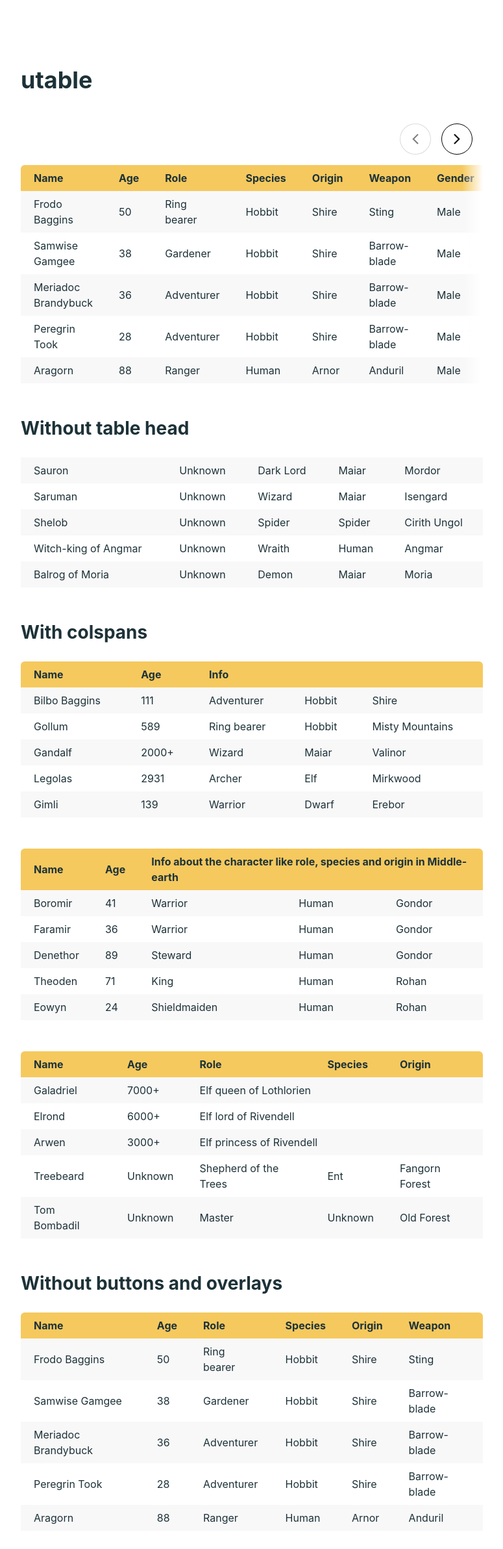
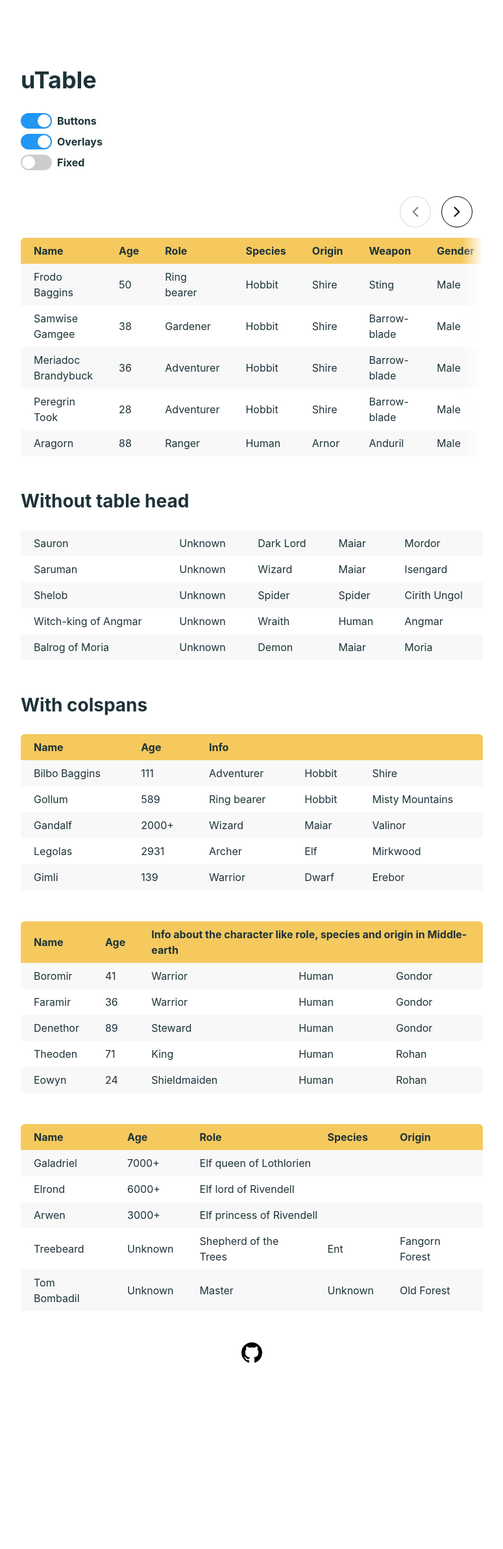
Before and after one commit to Schascha/utable, a website: page docs/index.html in a window 1280 px wide. Shown: the whole page at 65% size, without its empty margins (252-1027 px from the left). After the commit the page ends 2200 px from the top, so only its background shows below. Drawn offline with Linux system fonts and the light colour scheme.

Commit message:
Add form controls

```diff
--- a/docs/index.html
+++ b/docs/index.html
@@ -9,8 +9,31 @@
 	</head>
 
 	<body>
-		<h1>utable</h1>
+		<header>
+			<h1>uTable</h1>
 
+			<form>
+				<label class="switch">
+					<input type="checkbox" id="buttons" checked />
+					<span class="switch-slider"></span>
+					<span class="switch-label">Buttons</span>
+				</label>
+
+				<label class="switch">
+					<input type="checkbox" id="overlays" checked />
+					<span class="switch-slider"></span>
+					<span class="switch-label">Overlays</span>
+				</label>
+
+				<label class="switch">
+					<input type="checkbox" id="width" />
+					<span class="switch-slider"></span>
+					<span class="switch-label">Fixed</span>
+				</label>
+			</form>
+		</header>
+
+		<main>
 			<table>
 				<thead>
 					<tr>
@@ -265,68 +288,23 @@
 					</tr>
 				</tbody>
 			</table>
+		</main>
 
-		<h2>Without buttons and overlays</h2>
-		<table
-			data-options='{
-				"buttons": false,
-				"overlays": false,
-				"sticky": false
-			}'
+		<footer>
+			<a
+				href="https://github.com/Schascha/utable"
+				rel="noopener noreferrer"
+				target="_blank"
+				title="View on GitHub"
 			>
-			<thead>
-				<tr>
-					<th>Name</th>
-					<th>Age</th>
-					<th>Role</th>
-					<th>Species</th>
-					<th>Origin</th>
-					<th>Weapon</th>
-				</tr>
-			</thead>
-			<tbody>
-				<tr>
-					<td>Frodo Baggins</td>
-					<td>50</td>
-					<td>Ring bearer</td>
-					<td>Hobbit</td>
-					<td>Shire</td>
-					<td>Sting</td>
-				</tr>
-				<tr>
-					<td>Samwise Gamgee</td>
-					<td>38</td>
-					<td>Gardener</td>
-					<td>Hobbit</td>
-					<td>Shire</td>
-					<td>Barrow-blade</td>
-				</tr>
-				<tr>
-					<td>Meriadoc Brandybuck</td>
-					<td>36</td>
-					<td>Adventurer</td>
-					<td>Hobbit</td>
-					<td>Shire</td>
-					<td>Barrow-blade</td>
-				</tr>
-				<tr>
-					<td>Peregrin Took</td>
-					<td>28</td>
-					<td>Adventurer</td>
-					<td>Hobbit</td>
-					<td>Shire</td>
-					<td>Barrow-blade</td>
-				</tr>
-				<tr>
-					<td>Aragorn</td>
-					<td>88</td>
-					<td>Ranger</td>
-					<td>Human</td>
-					<td>Arnor</td>
-					<td>Anduril</td>
-				</tr>
-			</tbody>
-		</table>
+				<svg height="32" viewBox="0 0 16 16" width="32">
+					<path
+						d="M8 0c4.42 0 8 3.58 8 8a8.013 8.013 0 0 1-5.45 7.59c-.4.08-.55-.17-.55-.38 0-.27.01-1.13.01-2.2 0-.75-.25-1.23-.54-1.48 1.78-.2 3.65-.88 3.65-3.95 0-.88-.31-1.59-.82-2.15.08-.2.36-1.02-.08-2.12 0 0-.67-.22-2.2.82-.64-.18-1.32-.27-2-.27-.68 0-1.36.09-2 .27-1.53-1.03-2.2-.82-2.2-.82-.44 1.1-.16 1.92-.08 2.12-.51.56-.82 1.28-.82 2.15 0 3.06 1.86 3.75 3.64 3.95-.23.2-.44.55-.51 1.07-.46.21-1.61.55-2.33-.66-.15-.24-.6-.83-1.23-.82-.67.01-.27.38.01.53.34.19.73.9.82 1.13.16.45.68 1.31 2.69.94 0 .67.01 1.3.01 1.49 0 .21-.15.45-.55.38A7.995 7.995 0 0 1 0 8c0-4.42 3.58-8 8-8Z"
+					/>
+				</svg>
+				<span class="sr-only">GitHub</span>
+			</a>
+		</footer>
 	</body>
 
 	<script src="utable.js"></script>
@@ -346,5 +324,33 @@
 				},
 			}),
 		}));
+
+		function update(options) {
+			tables.forEach(({ el, table }) => {
+				el.dataset.options = JSON.stringify(options);
+				table.destroy();
+				table.render();
+			});
+		}
+
+		const options = {};
+
+		const buttons = document.getElementById('buttons');
+		buttons.addEventListener('change', (e) => {
+			options.buttons = e.target.checked;
+			update(options);
+		});
+
+		const overlays = document.getElementById('overlays');
+		overlays.addEventListener('change', (e) => {
+			options.overlays = e.target.checked;
+			update(options);
+		});
+
+		const width = document.getElementById('width');
+		width.addEventListener('change', (e) => {
+			options.width = e.target.checked ? 'fixed' : 'auto';
+			update(options);
+		});
 	</script>
 </html>
--- a/docs/styles.css
+++ b/docs/styles.css
@@ -1,3 +1,9 @@
+/* Layout */
+
+:root {
+	--color-focus: #2196F3;
+}
+
 html {
 	box-sizing: border-box;
 	font: 16px/1.5 -apple-system, Roboto, Helvetica, Arial, sans-serif;
@@ -12,7 +18,6 @@ html {
 body {
 	margin: 0 auto;
 	padding: 6rem 1.5rem;
-	min-height: 200vh;
 	max-width: 760px;
 	background: #fff;
 	color: #1D3238;
@@ -31,3 +36,99 @@ h2 {
 p {
 	margin: 0 0 1.5rem;
 }
+
+*:focus-visible {
+	outline: 2px solid var(--color-focus);
+	outline-offset: 2px;
+}
+
+form {
+	display: flex;
+	flex-direction: column;
+	gap: 0.5rem;
+	margin: 0 0 1.5rem;
+}
+
+footer {
+	text-align: center;
+
+	& a {
+		color: inherit;
+		text-decoration: none;
+		text-underline-offset: 2px;
+
+		&:hover {
+			text-decoration: underline;
+		}
+	}
+}
+
+.sr-only {
+	position: absolute;
+	width: 1px;
+	height: 1px;
+	padding: 0;
+	margin: -1px;
+	overflow: hidden;
+	clip: rect(0, 0, 0, 0);
+	white-space: nowrap;
+	border-width: 0;
+}
+
+/* Switch */
+
+.switch {
+	position: relative;
+	display: flex;
+	align-items: center;
+	gap: 0.5rem;
+	cursor: pointer;
+
+	& input {
+		position: absolute;
+		left: -9999px;
+		opacity: 0;
+		width: 0;
+		height: 0;
+	}
+
+	& .switch-slider {
+		position: relative;
+		background-color: #ccc;
+		transition: 0.4s;
+		border-radius: 1.5rem;
+		width: 3rem;
+		height: 1.5rem;
+	}
+
+	& .switch-slider:before {
+		position: absolute;
+		content: '';
+		height: 1.25rem;
+		width: 1.25rem;
+		left: 0.125rem;
+		bottom: 0.125rem;
+		background-color: white;
+		transition: 0.4s;
+		border-radius: 50%;
+	}
+
+	& input:checked + .switch-slider {
+		background-color: #2196F3;
+	}
+
+	& input:checked + .switch-slider:before {
+		transform: translateX(1.5rem);
+	}
+
+	& input:focus-visible + .switch-slider {
+		outline: 2px solid var(--color-focus);
+		outline-offset: 2px;
+	}
+
+	& .switch-label {
+		display: inline-block;
+		line-height: 1.5rem;
+		font-weight: bold;
+	}
+}
```
Lines whose indentation alone changed are shown as unchanged.
